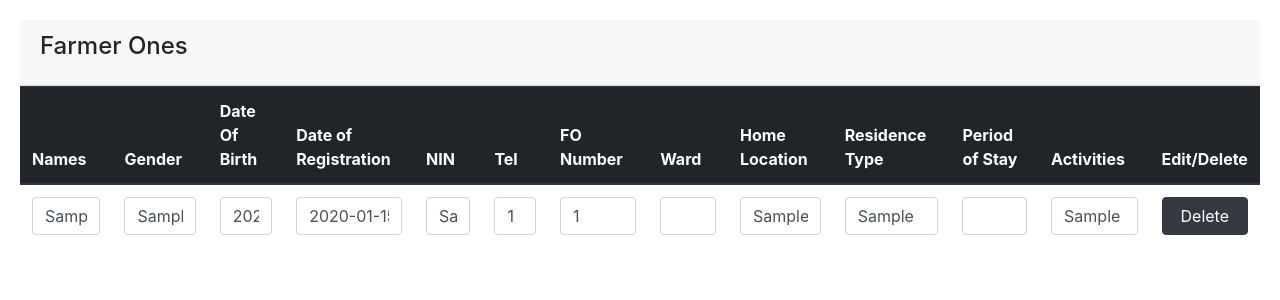
After one commit to KESA24/U-Farm-Information-System, a Node server app: page /update in a window 1280 px wide. The commit adds this page. Shown: the top 300 px of the page. Run offline with Node 20, Linux system fonts and the light colour scheme; tables that the repository leaves empty hold one stand-in row (values such as "Sample post"); some libraries are stand-ins or nearby versions.

Commit message:
FarmerOne Registration

```diff
--- a/controller/officialRoutes.js
+++ b/controller/officialRoutes.js
@@ -41,13 +41,47 @@ router.get('/farmerOne', (req,res) => {
 
 //Retrieve FarmerOnes from database
 
-router.get('/farmerOnes', async(req, res)=>{
-    try{
+// router.get('/farmerOnes', async(req, res)=>{
+//     try{
+//         let items = await farmerOneReg.find()
+//         res.render('farmerOnes', { users: items})
+//     }catch(err){
+//         res.status(400).send("Unable to find items in the database");
+//     }
+// })
+
+router.get('/farmerOnes', async (req, res) => {
+    try {
         let items = await farmerOneReg.find()
-        res.render('farmerOnes', { users: items})
-    }catch(err){
+
+// Search Data in the datatbase
+
+        if (req.query.name) {
+            items = await farmerOneReg.find({ name: req.query.name })
+        }
+        res.render('farmerOnes', { title: 'Farmer Ones', users: items })
+    } catch (err) {
         res.status(400).send("Unable to find items in the database");
     }
 })
 
-module.exports = router;
+//Update Credentials
+router.get('/update', async (req, res) => {
+    try {
+        let items = await farmerOneReg.find()
+        res.render('updateFarmerOne', { title: 'Farmer Ones', users: items })
+    } catch (err) {
+        res.status(400).send("Unable to find items in the database");
+    }
+})
+
+//Delete wrong registrations
+router.post('/delete', async(req,res)=>{
+    try{
+        await farmerOneReg.deleteOne({_id: req.body.id })
+        res.redirect('back')
+    }catch(err){
+        res.status(400).send("Unable to delete item in the database");
+    }})
+
+    module.exports = router;
--- /dev/null
+++ b/views/updateFarmerOne.pug
@@ -0,0 +1,55 @@
+extends farmerOneslayout
+block content
+    header.card-header
+        h4.card-title Farmer Ones
+            form(method="post" action="/update")
+    table.table
+        thead.thead-dark
+            tr
+                th Names
+                th Gender
+                th Date Of Birth
+                th Date of Registration
+                th NIN
+                th Tel
+                th FO Number
+                th Ward
+                th Home Location
+                th Residence Type
+                th Period of Stay
+                th Activities
+                th Edit/Delete
+        tbody
+            if users.length
+            each user in users
+                tr
+                    td
+                        input.form-control(value = user.name name ="email")
+                    td
+                        input.form-control(value = user.gender name ="gender")
+                    td
+                        input.form-control(value = user.dateOfBirth name ="dateOfBirth")
+                    td
+                        input.form-control(value = user.dateOfRegistration name ="dateOfRegistration")
+                    td
+                        input.form-control(value = user.nin name ="nin")
+                    td
+                        input.form-control(value = user.phonenumber name ="phonenumber")
+                    td
+                        input.form-control(value = user.foNumber name ="foNumber")
+                    td
+                        input.form-control(value = user.Ward name ="ward")
+                    td
+                        input.form-control(value = user.homeLocation name ="homeLocation")
+                    td
+                        input.form-control(value = user.residenceType name ="residenceType")
+                    td
+                        input.form-control(value = user.stayPeriod name ="stayPeriod")
+                    td
+                        input.form-control(value = user.activities name ="activities")
+                    td
+                        form(method="post" action='/delete')
+                            input(type="hidden", placeholder="", name="id", value=user._id)
+                            button.btn.btn-dark.btn-block(type="submit") Delete
+            else
+                p No registrations yet :(
```
Also changed, not shown: views/farmerOnes.pug (+16 -0 lines).
